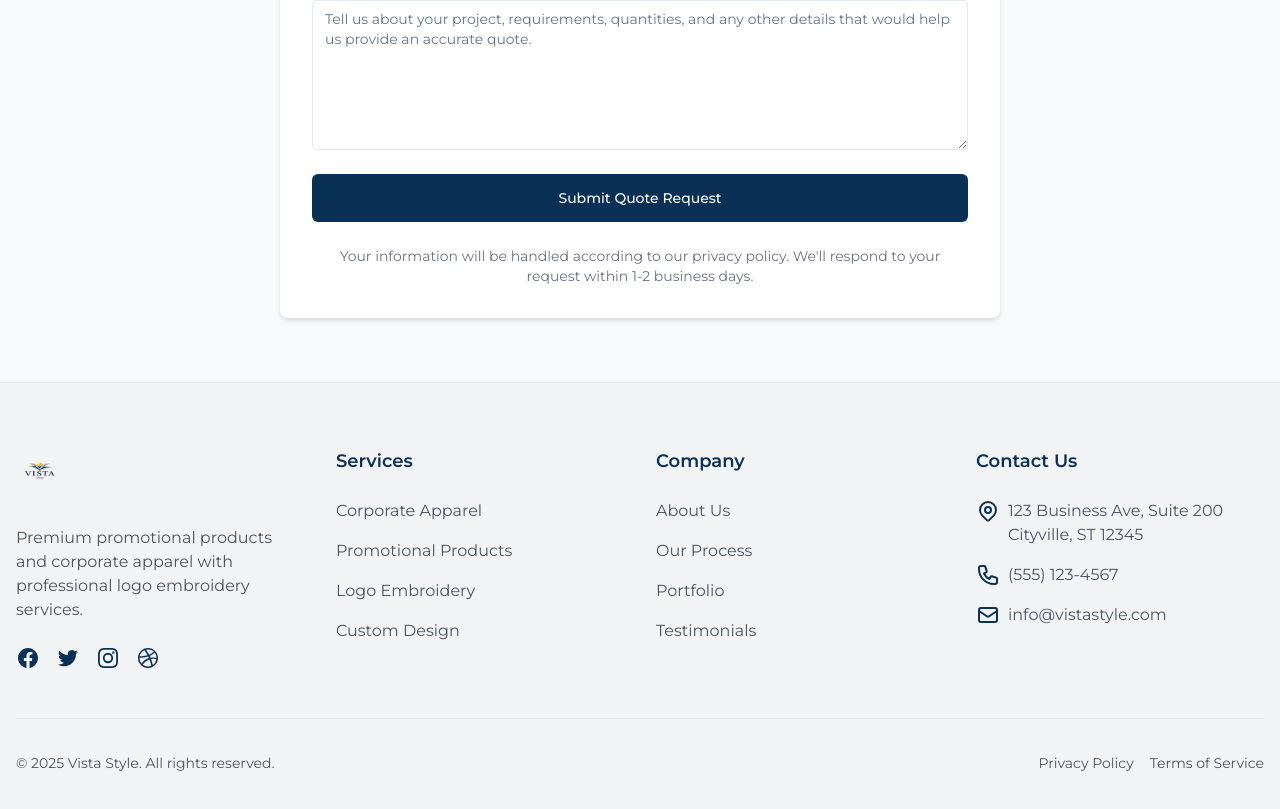
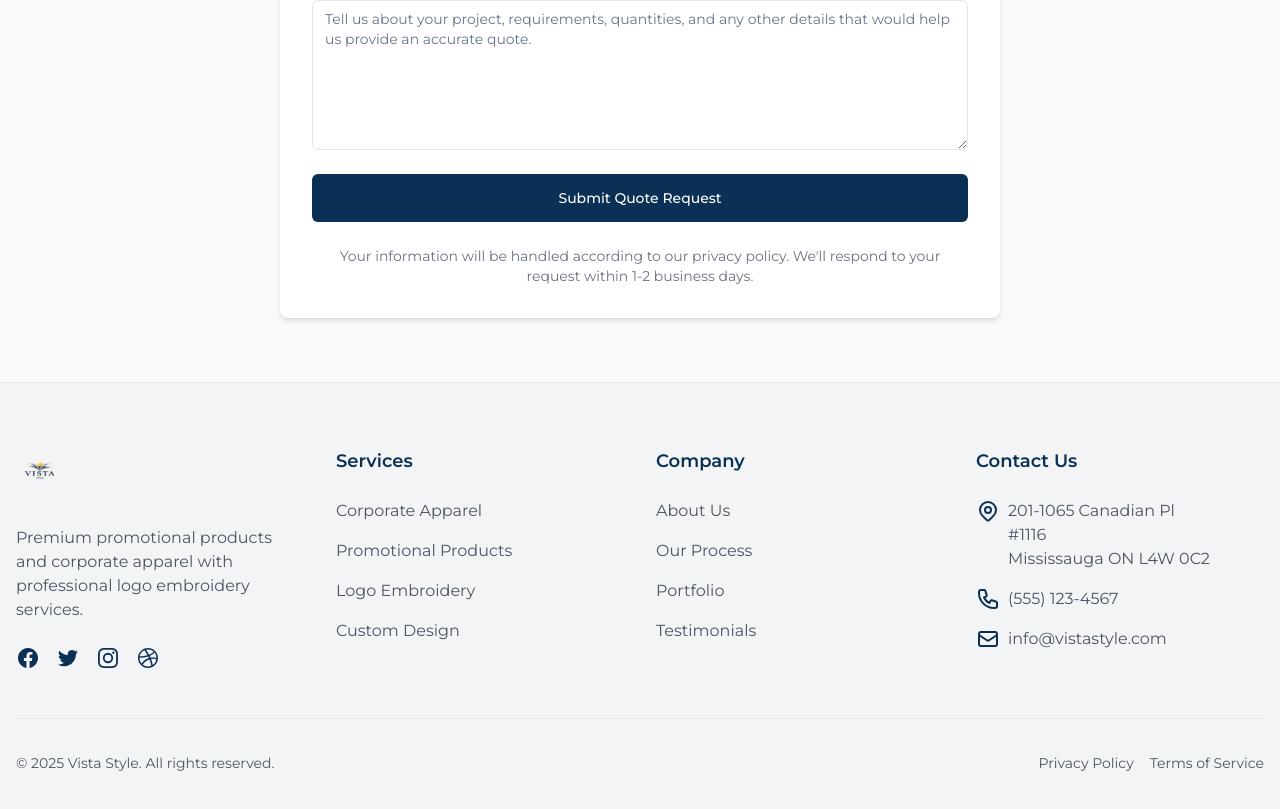
Before and after one commit to vlastop21/vista-style-designs-launch, a React (Vite) app: page /quote-request in a window 1280 px wide. Shown: the part 599-1408 px from the top of the page. Built offline with nearby package versions, Linux system fonts and the light colour scheme.

Commit message:
Add contact address to footer
Adds the provided address to the contact information in the footer component.

```diff
--- a/src/components/Footer.tsx
+++ b/src/components/Footer.tsx
@@ -69,7 +69,11 @@ const Footer = () => {
                   <path strokeLinecap="round" strokeLinejoin="round" strokeWidth="2" d="M17.657 16.657L13.414 20.9a1.998 1.998 0 01-2.827 0l-4.244-4.243a8 8 0 1111.314 0z"></path>
                   <path strokeLinecap="round" strokeLinejoin="round" strokeWidth="2" d="M15 11a3 3 0 11-6 0 3 3 0 016 0z"></path>
                 </svg>
-                <span className="text-gray-600">123 Business Ave, Suite 200<br />Cityville, ST 12345</span>
+                <span className="text-gray-600">
+                  201-1065 Canadian Pl<br />
+                  #1116<br />
+                  Mississauga ON L4W 0C2
+                </span>
               </li>
               <li className="flex items-center">
                 <svg className="w-6 h-6 text-vista-blue mr-2 flex-shrink-0" fill="none" stroke="currentColor" viewBox="0 0 24 24" xmlns="http://www.w3.org/2000/svg">
```
